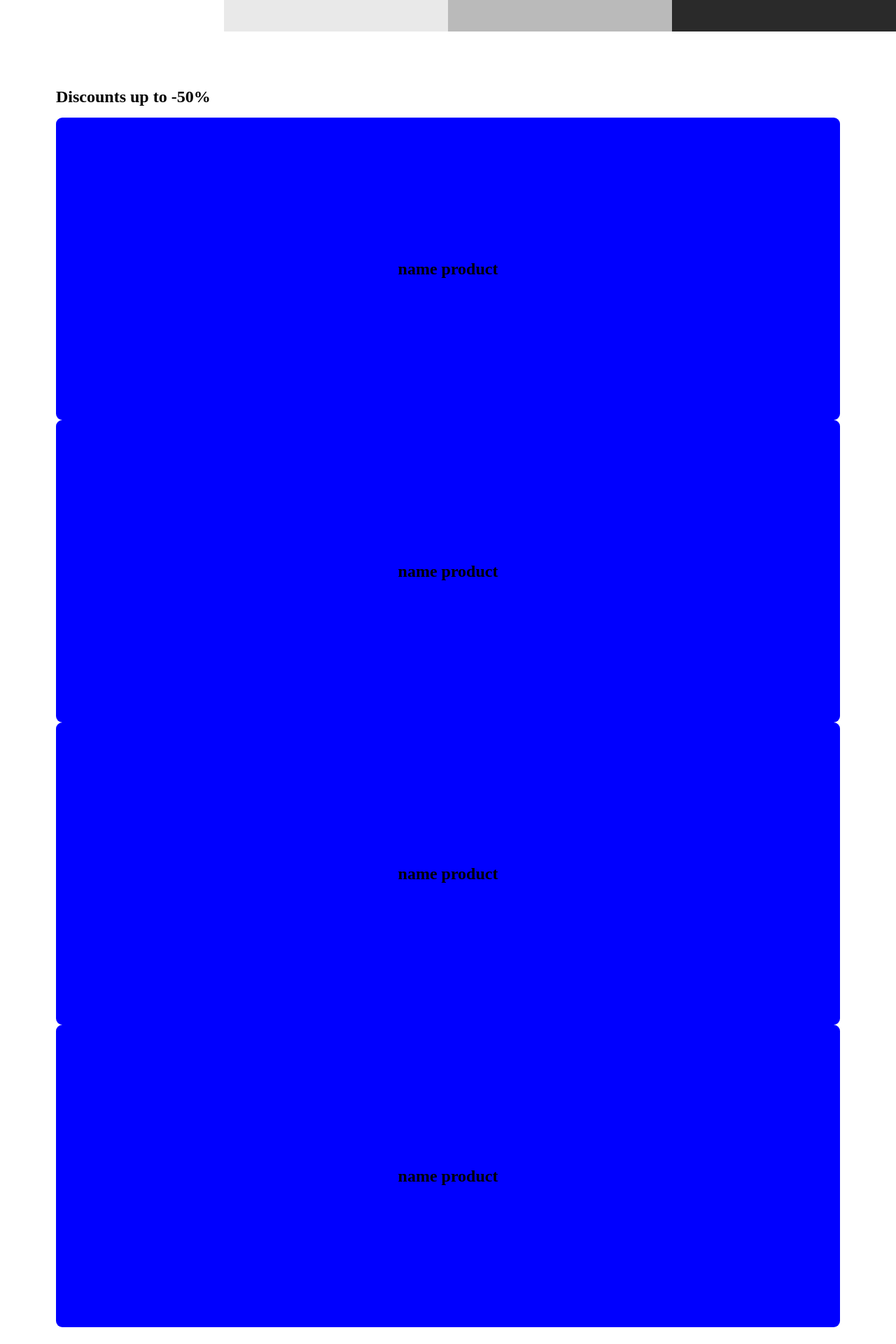
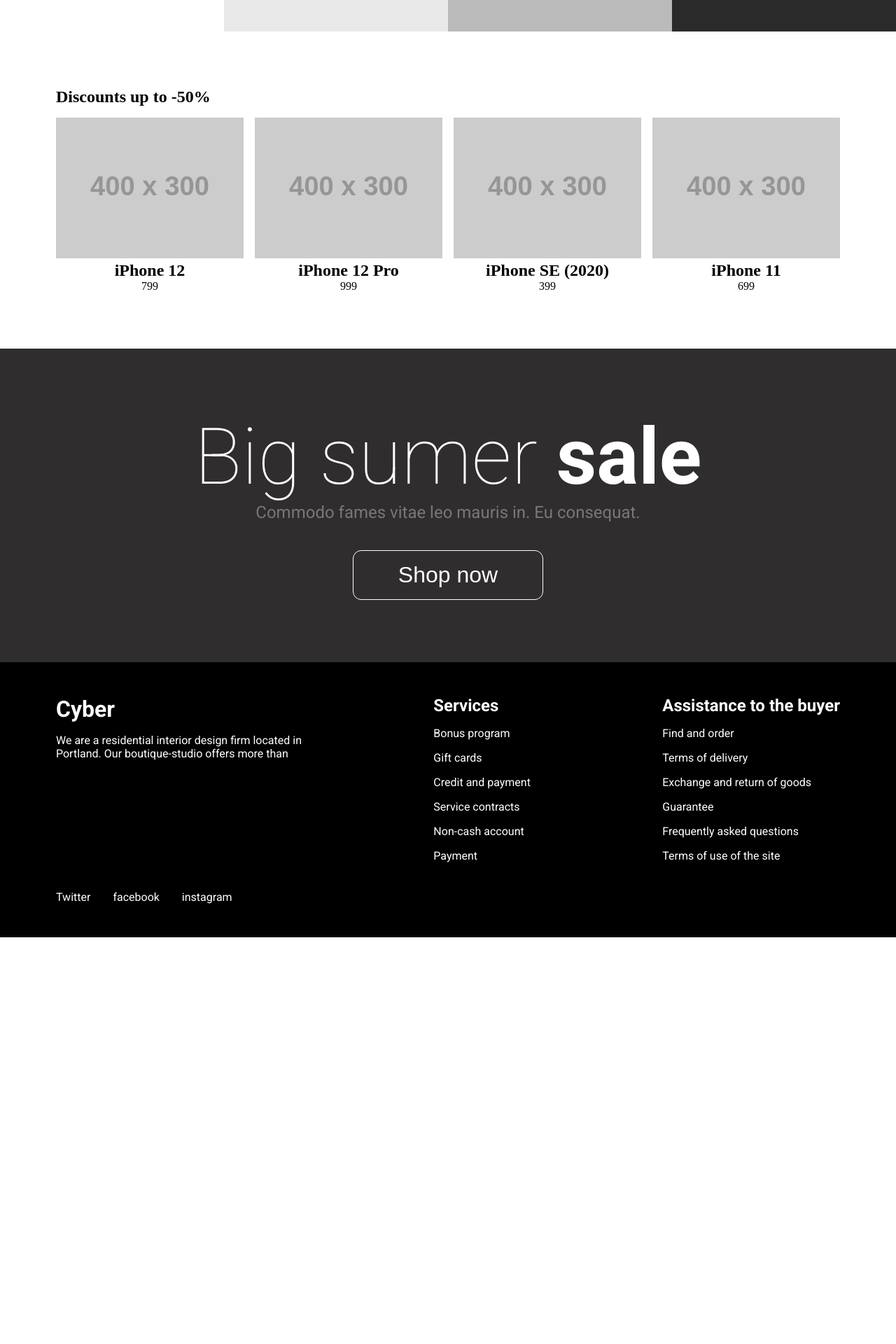
Before and after one commit to EmilianoCabral/E-commerce-webside-template, a React (Vite) app: page / in a window 1280 px wide. Shown: the part 3960-5880 px from the top of the page at 70% size. After the commit the page ends 5299 px from the top, so only its background shows below. Built offline with nearby package versions, Linux system fonts and the light colour scheme.

Commit message:
fixing problem in the offer section

```diff
--- a/src/Components/Discountproduct/Discountproduc.css
+++ b/src/Components/Discountproduct/Discountproduc.css
@@ -6,51 +6,17 @@
     margin-top: 5rem;
     margin-bottom: 5rem;
 }
-.discont_item{
-    display: grid;
-    gap: 1rem;
-    grid-template-rows: repeat(1, 1fr);
-    grid-template-columns: repeat(4, 1fr);
-    grid-template-areas:
-    "item_1 item_2 item_3 item_4";
-}
 .discount_title{
     margin-bottom: 1rem;
 }
-.item_1{
-    background-color: blue;
-    height: 432px;
-    border-radius: 9px;
+.item_1 img{
+    width: 100%;
+}
+.item_1 {
     display: flex;
-    flex-direction: column;
     align-items: center;
-    justify-content: center;
-}
-.item_2{
-    background-color: blue;
-    height: 432px;
-    border-radius: 9px;
-    display: flex;
-    flex-direction: column;
-    align-items: center;
-    justify-content: center;
-}
-.item_3{
-    background-color: blue;
-    height: 432px;
-    border-radius: 9px;
-    display: flex;
-    flex-direction: column;
-    align-items: center;
-    justify-content: center;
-}.item_4{
-    background-color: blue;
-    height: 432px;
-    border-radius: 9px;
-    display: flex;
-    flex-direction: column;
-    align-items: center;
-    justify-content: center;
+    text-align: center;
+    gap: 1rem;
 }
 @media (max-width: 624px) {
     .discount_container{
--- a/src/Components/Discountproduct/Discountproduc.tsx
+++ b/src/Components/Discountproduct/Discountproduc.tsx
@@ -1,31 +1,51 @@
-import './Discountproduc.css'
+import "./Discountproduc.css";
+import { useEffect, useState } from "react";
+import { askfordata } from "../../data/helpers/askfordata";
+import { ProductsProps } from "../../data/types";
+import { ifError } from "assert";
 
 export const Discountproduc = () => {
+  const [products, setProducts] = useState<ProductsProps[]>([]);
+  const [error, setError] = useState<string | null>(null);
+
+  useEffect(() => {
+    askfordata()
+      .then((data) => {
+        setProducts(data);
+      })
+      .catch((error) => {
+        setError(error.message);
+      });
+  }, []);
+  if (error) {
+    return <div>Error: {error}</div>;
+  }
   return (
     <section className="section_discount">
       <div className="discount_container">
+        <div>
           <div className="discount_title">
             <h2>Discounts up to -50%</h2>
           </div>
           <div className="discount_item">
             <article className="item_1">
-                        <div><h2>name product</h2></div>
-                        <div></div>
-                    </article>
-                    <article className="item_2">
-                        <div><h2>name product</h2></div>
-                        <div></div>
-                    </article>
-                    <article className="item_3">
-                        <div><h2>name product</h2></div>
-                        <div></div>
-                    </article>
-                    <article className="item_4">
-                        <div><h2>name product</h2></div>
-                        <div></div>
+              {products.slice(0, 4).map((product) => (
+                <div>
+                  <div>
+                    {product.img && (
+                      <img src={product.img} alt={product.name} />
+                    )}
+                  </div>
+                  <div>
+                    <h2>{product.name}</h2>
+                  </div>
+                  <span>{product.price}</span>
+                </div>
+              ))}
             </article>
           </div>
         </div>
+      </div>
     </section>
-    )
-}
+  );
+};
--- a/src/Components/Productos/Itemslist.tsx
+++ b/src/Components/Productos/Itemslist.tsx
@@ -1,5 +1,6 @@
+import './Productos.css'
+
 import { Buttons3 } from '../buttons/Buttons'
-import './Productos.css'
 import { useEffect, useState } from 'react'
 import { askfordata } from '../../data/helpers/askfordata';
 import { ProductsProps } from '../../data/types';
@@ -26,7 +27,8 @@ export const Itemslist = () => {
             </div>
             <div className="products_items">
                 <article className="article">
-                    {products.slice(0, 8).map(product => (
+                    {products.slice(0, 8).map(
+                        product => (
                         <div className="articles">
                             <div>
                                 {product.img && <img src={product.img} alt={product.name} />}
```
Lines whose indentation alone changed are shown as unchanged.
